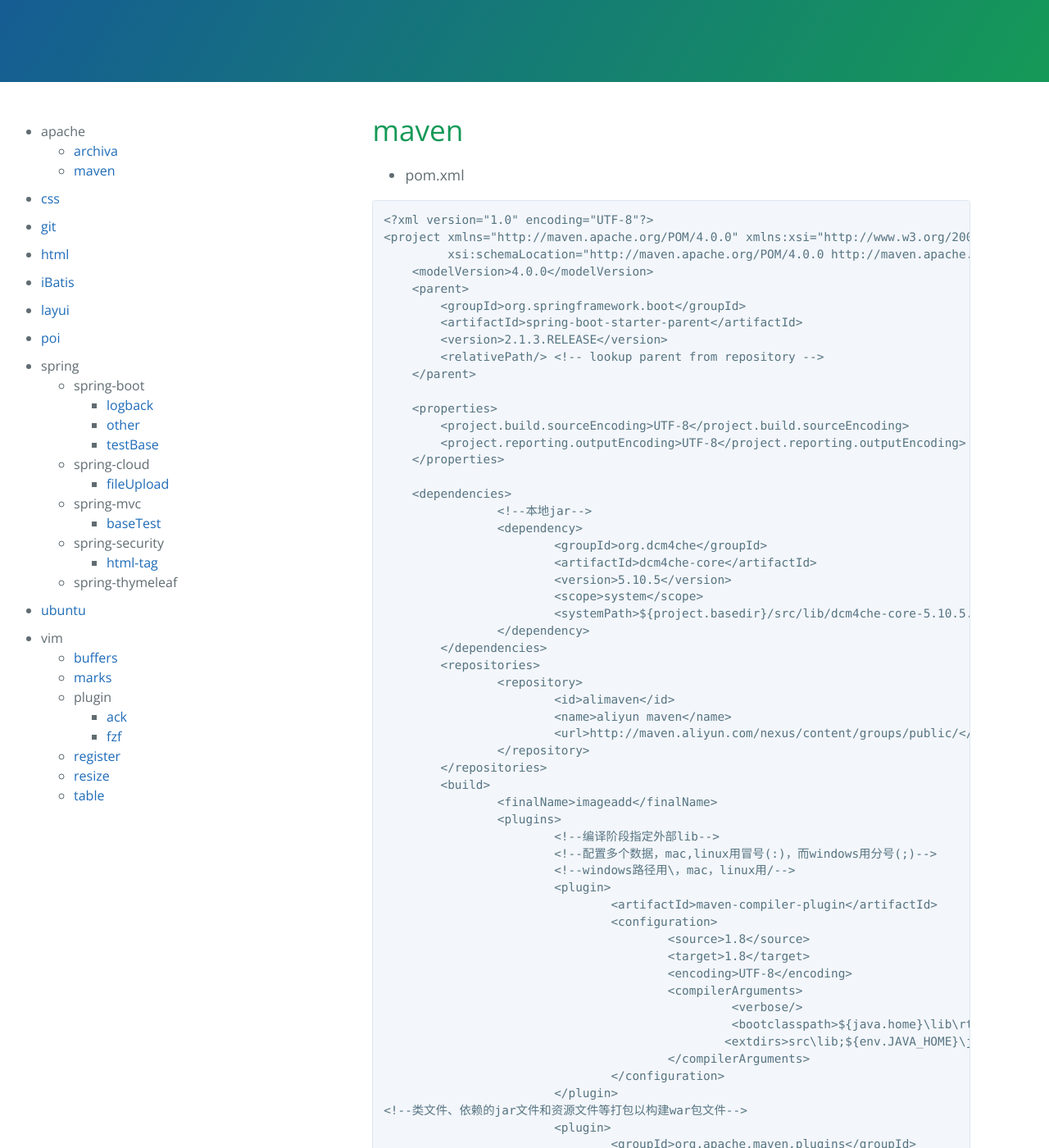
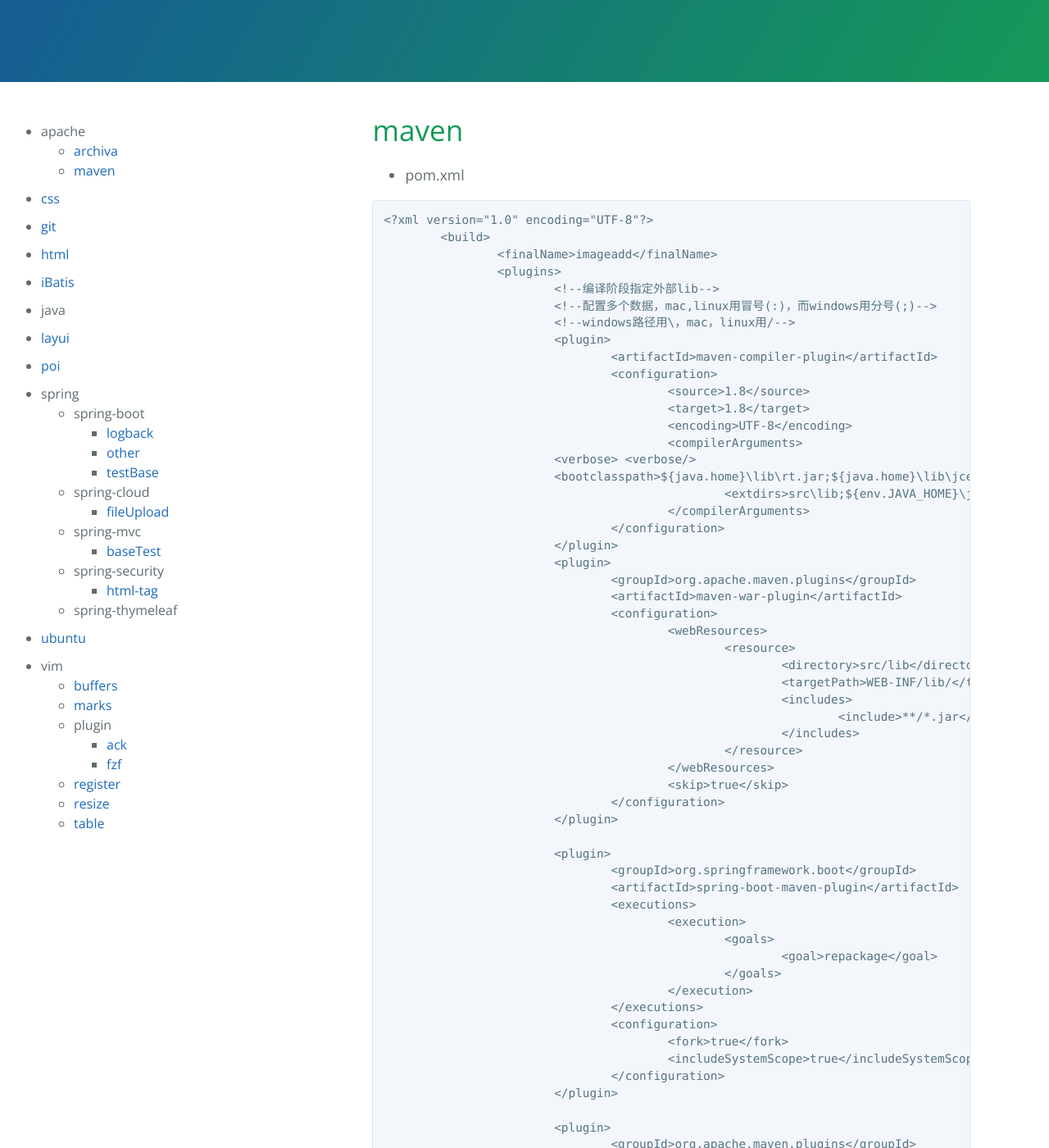
Before and after one commit to ojer/ojer.github.io, a Jekyll site: the page built from page/apache/maven.md, in a window 1280 px wide and 1400 px high, scrolled down 217 px. Shown: the whole window at 82% size. Built offline with Jekyll 4.4.1, drawn with Linux system fonts in a browser that asks for light colours; our own code applies the rules of GitHub Pages for plain Markdown files; some of the changed text lies outside the part shown.

Commit message:
'update'

````diff
--- a/_includes/catalogue.html
+++ b/_includes/catalogue.html
@@ -9,6 +9,10 @@
 <li><a href="{{ '/page/git.html' }}">git</a></li>
 <li><a href="{{ '/page/html.html' }}">html</a></li>
 <li><a href="{{ '/page/iBatis.html' }}">iBatis</a></li>
+<li>java
+<ul>
+</ul>
+</li>
 <li><a href="{{ '/page/layui.html' }}">layui</a></li>
 <li><a href="{{ '/page/poi.html' }}">poi</a></li>
 <li>spring
--- a/page/apache/maven.md
+++ b/page/apache/maven.md
@@ -3,38 +3,6 @@
 
 ```
 <?xml version="1.0" encoding="UTF-8"?>
-<project xmlns="http://maven.apache.org/POM/4.0.0" xmlns:xsi="http://www.w3.org/2001/XMLSchema-instance"
-         xsi:schemaLocation="http://maven.apache.org/POM/4.0.0 http://maven.apache.org/xsd/maven-4.0.0.xsd">
-    <modelVersion>4.0.0</modelVersion>
-    <parent>
-        <groupId>org.springframework.boot</groupId>
-        <artifactId>spring-boot-starter-parent</artifactId>
-        <version>2.1.3.RELEASE</version>
-        <relativePath/> <!-- lookup parent from repository -->
-    </parent>
-
-    <properties>
-        <project.build.sourceEncoding>UTF-8</project.build.sourceEncoding>
-        <project.reporting.outputEncoding>UTF-8</project.reporting.outputEncoding>
-    </properties>
-
-    <dependencies>
-		<!--本地jar-->
-		<dependency>
-			<groupId>org.dcm4che</groupId>
-			<artifactId>dcm4che-core</artifactId>
-			<version>5.10.5</version>
-			<scope>system</scope>
-			<systemPath>${project.basedir}/src/lib/dcm4che-core-5.10.5.jar</systemPath>
-		</dependency>
-	</dependencies>
-	<repositories>
-		<repository>
-			<id>alimaven</id>
-			<name>aliyun maven</name>
-			<url>http://maven.aliyun.com/nexus/content/groups/public/</url>
-		</repository>
-	</repositories>
 	<build>
 		<finalName>imageadd</finalName>
 		<plugins>
@@ -48,13 +16,12 @@
 					<target>1.8</target>
 					<encoding>UTF-8</encoding>
 					<compilerArguments>
-                                                 <verbose/>
-                                                 <bootclasspath>${java.home}\lib\rt.jar;${java.home}\lib\jce.jar</bootclasspath>
+                        <verbose> <verbose/>
+                        <bootclasspath>${java.home}\lib\rt.jar;${java.home}\lib\jce.jar</bootclasspath>
 						<extdirs>src\lib;${env.JAVA_HOME}\jre\lib\ext</extdirs>
 					</compilerArguments>
 				</configuration>
 			</plugin>
-<!--类文件、依赖的jar文件和资源文件等打包以构建war包文件-->
 			<plugin>
 				<groupId>org.apache.maven.plugins</groupId>
 				<artifactId>maven-war-plugin</artifactId>
@@ -95,6 +62,29 @@
 					<skip>true</skip>
 				</configuration>
 			</plugin>
+
+            <plugin>
+                <artifactId>maven-assembly-plugin</artifactId>
+                <configuration>
+                    <descriptorRefs>
+                        <descriptorRef>jar-with-dependencies</descriptorRef>
+                    </descriptorRefs>
+                    <archive>
+                        <manifest>
+                            <mainClass>com.sh.file.Main</mainClass>
+                        </manifest>
+                    </archive>
+                </configuration>
+                <executions>
+                    <execution>
+                        <id>make-assembly</id>
+                        <phase>package</phase>
+                        <goals>
+                            <goal>single</goal>
+                        </goals>
+                    </execution>
+                </executions>
+            </plugin>
 		</plugins>
 	</build>
 </project>
````
